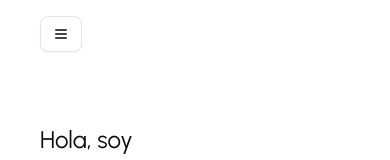
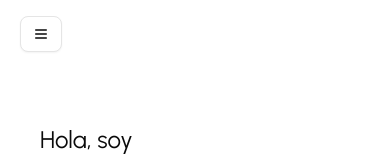
Before and after one commit to jbaxax/javedev-portfolio, a Next.js app: page / in a window 390 px wide. Shown: the top 160 px of the page. Built offline with nearby package versions, Linux system fonts and the light colour scheme.

Commit message:
💄update styles home

```diff
--- a/app/layout.tsx
+++ b/app/layout.tsx
@@ -19,7 +19,7 @@ export default function RootLayout({
 }>) {
   return (
     <html lang="en">
-      <body className={`${urbanist.className} antialiased`}>
+      <body className={`${urbanist.className} antialiased min-w-[350px]`}>
         <Navbar/>
         {children}</body>
     </html>
--- a/app/page.tsx
+++ b/app/page.tsx
@@ -6,7 +6,7 @@ import Stats from "@/components/stats";
 
 export default function Home() {
   return (
-    <main className="w-full px-10">
+    <main className="w-full px-10 md:min-w-[950px]">
       <div className="w-full flex flex-col md:flex-row items-center justify-center gap-6 md:gap-0 mt-14">
         <div className="flex w-full md:w-1/2">
           <div className="space-y-4 md:px-25">
--- a/components/navbar/index.tsx
+++ b/components/navbar/index.tsx
@@ -3,7 +3,7 @@ import NavToggle from "./nav-toggle";
 
 export default function Navbar() {
   return (
-    <header className="flex justify-between px-10 py-4">
+    <header className="flex justify-between px-5 md:px-10 py-4 md:min-w-[950px]">
       <div className="hidden md:block ">
         <h1 className="text-4xl font-bold ">
           Jave<span className="text-orange-400">Dev </span>
--- a/components/navbar/nav-toggle.tsx
+++ b/components/navbar/nav-toggle.tsx
@@ -23,7 +23,7 @@ export default function NavToggle() {
         </SheetTrigger>
         <SheetContent side="left" className="w-full md:w-64 pt-12">
           <SheetHeader>
-            <SheetTitle className="text-2xl">WalterJave</SheetTitle>
+            <SheetTitle className="text-2xl font-bold">Jave<span className="text-amber-500">Dev</span></SheetTitle>
             <SheetDescription></SheetDescription>
           </SheetHeader>
 
```
